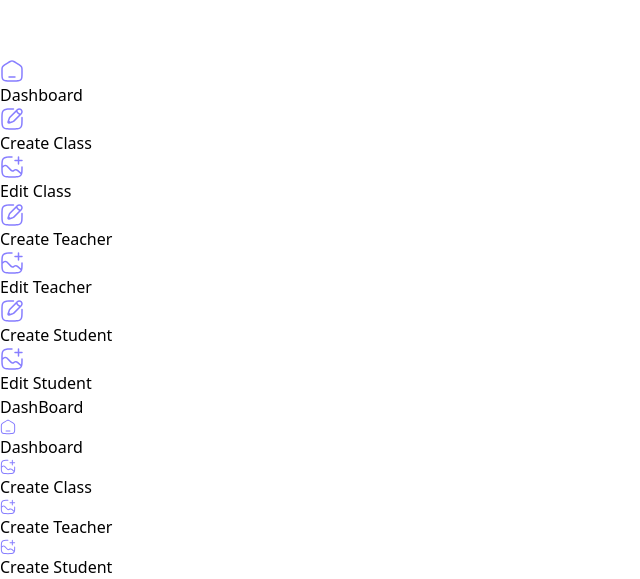
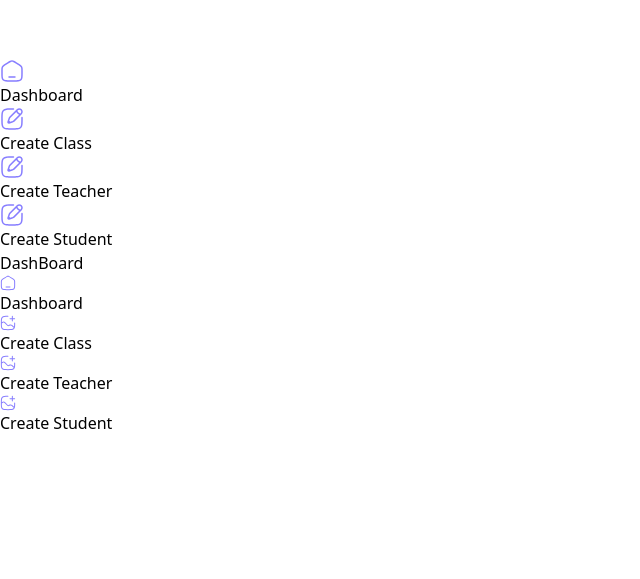
Before and after one commit to AvinashChandavar7/school_management_app, a React (Vite) app in the folder frontend/: page / in a window 1280 px wide. Shown: the part 3214-3793 px from the top of the page, without its empty margins (0-640 px from the left). After the commit the page ends 3649 px from the top, so only its background shows below. Built offline with nearby package versions, Linux system fonts and the light colour scheme; no server answers.

Commit message:
fix : sideBar links

```diff
--- a/frontend/src/constants/index.ts
+++ b/frontend/src/constants/index.ts
@@ -1,11 +1,11 @@
 export const sidebarLinks = [
   { label: "Dashboard", route: "/", imgURL: "/assets/icons/home.svg", },
   { label: "Create Class", route: "/create-class", imgURL: "/assets/icons/edit.svg", },
-  { label: "Edit Class", route: "/edit-class/:id", imgURL: "/assets/icons/add-post.svg", },
+  // { label: "Edit Class", route: "/edit-class/:id", imgURL: "/assets/icons/add-post.svg", },
   { label: "Create Teacher", route: "/create-teacher", imgURL: "/assets/icons/edit.svg", },
-  { label: "Edit Teacher", route: "/edit-teacher/:id", imgURL: "/assets/icons/add-post.svg", },
+  // { label: "Edit Teacher", route: "/edit-teacher/:id", imgURL: "/assets/icons/add-post.svg", },
   { label: "Create Student", route: "/create-student", imgURL: "/assets/icons/edit.svg", },
-  { label: "Edit Student", route: "/edit-student/:id", imgURL: "/assets/icons/add-post.svg", },
+  // { label: "Edit Student", route: "/edit-student/:id", imgURL: "/assets/icons/add-post.svg", },
 ];
 
 export const bottombarLinks = [
```
